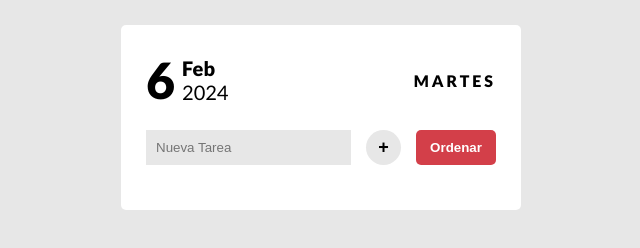
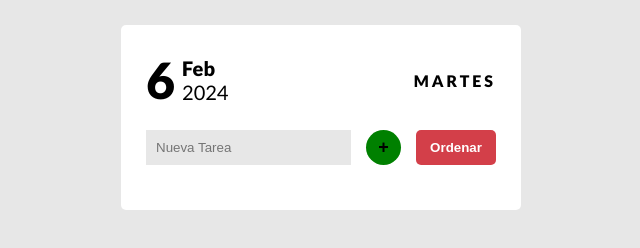
Before and after one commit to SirDarius78/Lista-de-chequeo, a plain HTML site: page index.html in a window 1280 px wide. In both pictures the pointer is over the button 702 px from the left and 147 px from the top of the page. Shown: the whole page, without its empty margins (319-959 px from the left). Drawn offline with Linux system fonts and the light colour scheme.

Commit message:
styles modified

```diff
--- a/style.css
+++ b/style.css
@@ -93,6 +93,10 @@ input:focus {
     background-color: var(--diabled);
 }
 
+.addTaskButton:hover {
+    background-color: green; /* cambia el color de fondo al pasar el cursor sobre el botón */
+}
+
 .orderButton {
     background-color: var(--secondary);
     color: var(--light);
```
